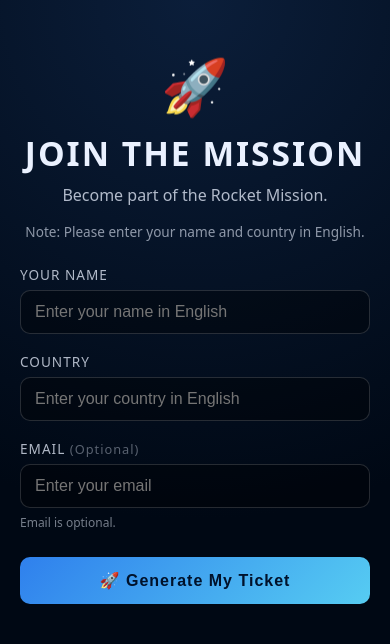
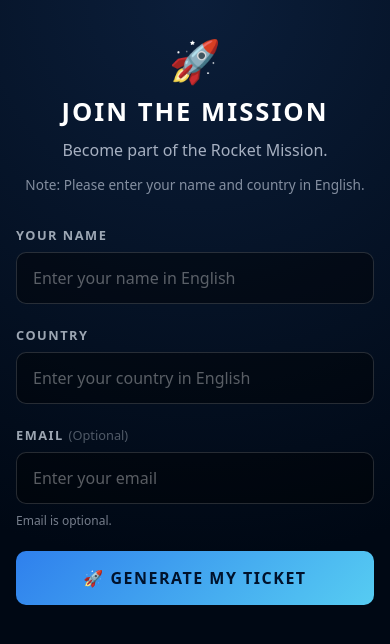
Before and after one commit to WsaanAlsalhi/Rocket_ticket, a Next.js app: page / in a window 390 px wide. Shown: the top 644 px of the page. Built offline with nearby package versions, Linux system fonts and the light colour scheme.

Commit message:
Refactor global CSS styles and improve responsiveness
Updated global styles for improved layout and responsiveness.

```diff
--- a/app/globals.css
+++ b/app/globals.css
@@ -1,119 +1,220 @@
+/* ============================================
+   Rocket Mission — Global Styles
+   ============================================ */
+
 * {
   box-sizing: border-box;
   margin: 0;
   padding: 0;
 }
 
+html,
 body {
-  font-family: system-ui, -apple-system, 'Segoe UI', Roboto, sans-serif;
-  background: radial-gradient(circle at 50% 0%, #0b1e3a 0%, #000814 60%);
+  min-height: 100%;
+}
+
+body {
+  font-family: system-ui, -apple-system, 'Segoe UI', Roboto, 'Helvetica Neue',
+    Arial, sans-serif;
+  background: radial-gradient(circle at 50% 0%, #0b1e3a 0%, #000814 65%);
   color: #eaf1ff;
   min-height: 100vh;
+  -webkit-font-smoothing: antialiased;
 }
 
 .container {
-  max-width: 720px;
+  max-width: 640px;
   margin: 0 auto;
-  padding: 48px 20px;
+  padding: 56px 20px 80px;
 }
 
-/* ---------- Registration ---------- */
+/* ============================================
+   Registration Section
+   ============================================ */
 
 .registration {
   text-align: center;
 }
 
-.logo {
-  font-size: 3.4rem;
-  margin-bottom: 8px;
+.registration .logo {
+  font-size: 3.2rem;
+  line-height: 1;
+  margin-bottom: 12px;
+  display: block;
 }
 
-.title {
-  font-size: 2.1rem;
+.registration .title {
+  font-size: 2rem;
   font-weight: 800;
   letter-spacing: 2px;
-  margin-bottom: 8px;
+  margin-bottom: 10px;
+  color: #ffffff;
 }
 
-.subtitle {
-  opacity: 0.75;
-  margin-bottom: 16px;
+.registration .subtitle {
+  font-size: 1rem;
+  opacity: 0.7;
+  margin-bottom: 14px;
 }
 
-.form-note {
+.registration .form-note {
   font-size: 0.85rem;
-  opacity: 0.6;
-  margin-bottom: 24px;
+  opacity: 0.55;
+  margin-bottom: 32px;
+}
+
+/* ============================================
+   Form
+   ============================================ */
+
+form {
+  text-align: left;
 }
 
 .form-group {
-  text-align: left;
-  margin-bottom: 18px;
+  margin-bottom: 22px;
 }
 
 .form-group label {
   display: block;
-  font-size: 0.85rem;
+  font-size: 0.8rem;
+  font-weight: 600;
   text-transform: uppercase;
-  letter-spacing: 1px;
+  letter-spacing: 1.5px;
   opacity: 0.75;
-  margin-bottom: 6px;
+  margin-bottom: 8px;
+  color: #cfd8e3;
 }
 
 .form-group .optional {
   text-transform: none;
+  letter-spacing: 0;
+  font-weight: 400;
+  font-size: 0.8rem;
   opacity: 0.5;
-  font-size: 0.8rem;
 }
 
 .form-group input {
   width: 100%;
-  padding: 12px 14px;
+  padding: 14px 16px;
   border-radius: 10px;
   border: 1px solid rgba(255, 255, 255, 0.15);
-  background: rgba(0, 0, 0, 0.35);
-  color: #fff;
+  background: rgba(0, 0, 0, 0.4);
+  color: #ffffff;
   font-size: 1rem;
   outline: none;
-  transition: border 0.2s;
+  transition: border-color 0.2s, box-shadow 0.2s;
+  font-family: inherit;
+}
+
+.form-group input::placeholder {
+  color: rgba(255, 255, 255, 0.35);
 }
 
 .form-group input:focus {
   border-color: #4ea8ff;
+  box-shadow: 0 0 0 3px rgba(78, 168, 255, 0.15);
 }
 
 .form-group small {
   display: block;
-  margin-top: 6px;
+  margin-top: 8px;
   font-size: 0.75rem;
   opacity: 0.5;
 }
 
+/* ============================================
+   Buttons
+   ============================================ */
+
 .submit-button {
+  display: block;
   width: 100%;
-  padding: 14px;
+  padding: 16px;
   margin-top: 8px;
   border-radius: 10px;
   border: none;
   background: linear-gradient(135deg, #2f80ed, #56ccf2);
   color: #00122b;
-  font-weight: 700;
+  font-weight: 800;
   font-size: 1rem;
-  letter-spacing: 1px;
+  letter-spacing: 1.5px;
+  text-transform: uppercase;
   cursor: pointer;
   transition: transform 0.15s, opacity 0.2s;
+  font-family: inherit;
 }
 
-.submit-button:hover { transform: translateY(-1px); }
-.submit-button:disabled { opacity: 0.6; cursor: not-allowed; }
+.submit-button:hover:not(:disabled) {
+  transform: translateY(-1px);
+}
+
+.submit-button:disabled {
+  opacity: 0.6;
+  cursor: not-allowed;
+}
+
+.download-button {
+  display: inline-block;
+  padding: 14px 28px;
+  margin: 0 6px 12px;
+  border-radius: 10px;
+  border: none;
+  background: linear-gradient(135deg, #2f80ed, #56ccf2);
+  color: #00122b;
+  font-weight: 800;
+  letter-spacing: 1.5px;
+  text-transform: uppercase;
+  font-size: 0.9rem;
+  cursor: pointer;
+  transition: transform 0.15s;
+  font-family: inherit;
+}
+
+.download-button:hover {
+  transform: translateY(-1px);
+}
+
+.secondary-button {
+  display: inline-block;
+  padding: 14px 28px;
+  margin: 0 6px 12px;
+  border-radius: 10px;
+  border: 1px solid rgba(255, 255, 255, 0.25);
+  background: transparent;
+  color: #eaf1ff;
+  font-weight: 600;
+  letter-spacing: 1px;
+  text-transform: uppercase;
+  font-size: 0.9rem;
+  cursor: pointer;
+  transition: border-color 0.2s, background 0.2s;
+  font-family: inherit;
+}
+
+.secondary-button:hover {
+  border-color: #4ea8ff;
+  background: rgba(78, 168, 255, 0.08);
+}
+
+/* ============================================
+   Error / Success messages
+   ============================================ */
 
 .error {
-  margin-top: 16px;
-  color: #ff6b6b;
+  margin-top: 20px;
+  padding: 12px 16px;
+  border-radius: 8px;
+  background: rgba(255, 107, 107, 0.1);
+  border: 1px solid rgba(255, 107, 107, 0.35);
+  color: #ff8f8f;
   font-size: 0.9rem;
+  text-align: center;
 }
 
-/* ---------- Result ---------- */
+/* ============================================
+   Result Section
+   ============================================ */
 
 .result {
   text-align: center;
@@ -121,29 +222,35 @@ body {
 
 .result h2 {
   font-size: 1.6rem;
+  font-weight: 800;
   letter-spacing: 2px;
-  margin-bottom: 8px;
+  margin-bottom: 10px;
+  color: #ffffff;
 }
 
 .mission-success {
   opacity: 0.75;
-  margin-bottom: 20px;
+  margin-bottom: 26px;
 }
 
 .ticket-wrapper {
-  margin-bottom: 20px;
+  margin-bottom: 22px;
 }
 
 .generated-ticket {
   width: 100%;
   max-width: 640px;
+  display: block;
+  margin: 0 auto;
   border-radius: 12px;
   border: 1px solid rgba(255, 255, 255, 0.15);
+  box-shadow: 0 20px 60px rgba(0, 0, 0, 0.5);
 }
 
 .email-success {
-  margin-bottom: 20px;
-  padding: 10px 14px;
+  margin: 0 auto 22px;
+  padding: 12px 18px;
+  max-width: 500px;
   border-radius: 8px;
   background: rgba(86, 204, 242, 0.1);
   border: 1px solid rgba(86, 204, 242, 0.35);
@@ -151,35 +258,20 @@ body {
   font-size: 0.9rem;
 }
 
-.download-button {
-  display: inline-block;
-  padding: 12px 22px;
-  margin: 0 6px 10px;
-  border-radius: 10px;
-  border: none;
-  background: linear-gradient(135deg, #2f80ed, #56ccf2);
-  color: #00122b;
-  font-weight: 700;
-  letter-spacing: 1px;
-  cursor: pointer;
-  transition: transform 0.15s;
+/* ============================================
+   Responsive
+   ============================================ */
+
+@media (max-width: 480px) {
+  .container {
+    padding: 40px 16px 60px;
+  }
+
+  .registration .title {
+    font-size: 1.6rem;
+  }
+
+  .registration .logo {
+    font-size: 2.6rem;
+  }
 }
-
-.download-button:hover { transform: translateY(-1px); }
-
-.secondary-button {
-  display: inline-block;
-  padding: 12px 22px;
-  margin: 0 6px 10px;
-  border-radius: 10px;
-  border: 1px solid rgba(255, 255, 255, 0.25);
-  background: transparent;
-  color: #eaf1ff;
-  font-weight: 600;
-  letter-spacing: 1px;
-  cursor: pointer;
-}
-
-.secondary-button:hover {
-  border-color: #4ea8ff;
-}
```
